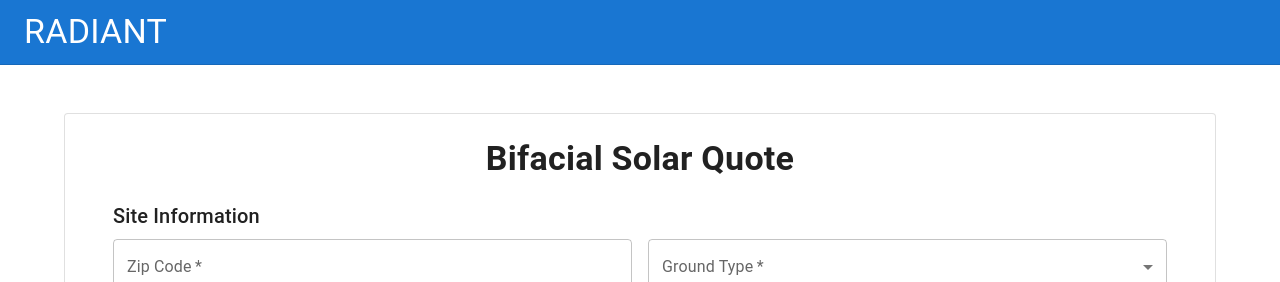
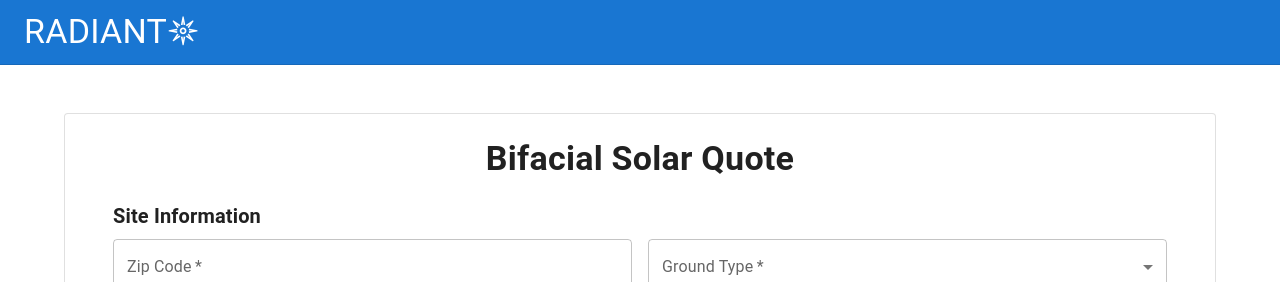
Before and after one commit to Carbon-Busters/web-app, a React (Create React App) app: page / in a window 1280 px wide. Shown: the top 282 px of the page. Built offline with nearby package versions, Linux system fonts and the light colour scheme.

Commit message:
map added

```diff
--- a/package.json
+++ b/package.json
@@ -11,10 +11,12 @@
     "@testing-library/react": "^13.4.0",
     "@testing-library/user-event": "^13.5.0",
     "leaflet": "^1.9.4",
+    "pigeon-maps": "^0.21.3",
     "react": "^18.2.0",
     "react-dom": "^18.2.0",
     "react-leaflet": "^4.2.1",
     "react-scripts": "^5.0.1",
+    "react-simple-maps": "^3.0.0",
     "web-vitals": "^2.1.4"
   },
   "scripts": {
--- a/src/App.js
+++ b/src/App.js
@@ -22,7 +22,7 @@ export default function App() {
       >
         <Toolbar>
           <Typography variant="h4" color="white" noWrap>
-            RADIANT
+            RADIANT𖤓
           </Typography>
         </Toolbar>
       </AppBar>
--- a/src/pages/ProjectSummary.js
+++ b/src/pages/ProjectSummary.js
@@ -1,4 +1,5 @@
 import React, { useState } from 'react';
+import {Map, Marker} from 'pigeon-maps';
 import {
   Button,
   Grid,
@@ -19,7 +20,7 @@ export default function ProjectSummary({
   const handleBack = (event) => {
     setBack(true);
   }
-
+  const position = [42.48, -83.48];
   const baseline = 1900;
   const addedEfficiency = albedo * 0.6 * 0.8;
   const numBifacial = Math.ceil(annualKWh / ((1 + addedEfficiency) * baseline));
@@ -37,8 +38,10 @@ export default function ProjectSummary({
     return (
       <React.Fragment>
         <Typography variant="h6" gutterBottom>
-          Project Summary
+          <b>Project Summary</b>
         </Typography>
+        <Grid container spacing={2}>
+          <Grid item xs={12} sm={6}>
             <Grid container spacing={2}>
               <Grid item xs={12}>
                 <Typography variant="body">
@@ -163,7 +166,13 @@ export default function ProjectSummary({
                 </Button>
               </Grid>
             </Grid>
-
+          </Grid>
+          <Grid item xs={12} sm={6}>
+            <Map center={position} zoom={12}>
+              <Marker anchor={position} payload={1} color="blue" onClick={({ event, anchor, payload }) => {}} />
+            </Map>
+          </Grid>
+        </Grid>
       </React.Fragment>
     );
   }
--- a/src/pages/SiteInfoForm.js
+++ b/src/pages/SiteInfoForm.js
@@ -88,7 +88,7 @@ export default function SiteInfoForm() {
       <Container>
         <form onSubmit={handleSubmit}>
           <Typography variant="h6" gutterBottom>
-            Site Information
+            <b>Site Information</b>
           </Typography>
           <Grid container spacing={2}>
             <Grid item xs={12} sm={6}>
```
Also changed, not shown: 1 other file (tests, documents, lock files or other folders). Lines whose indentation alone changed are shown as unchanged.
